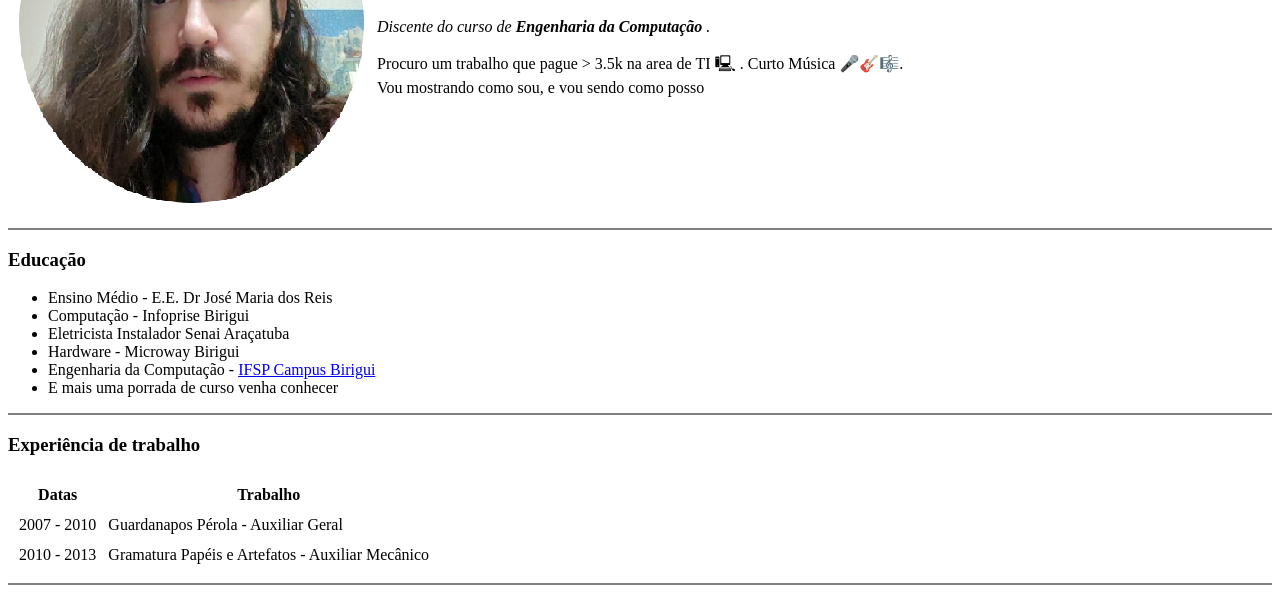
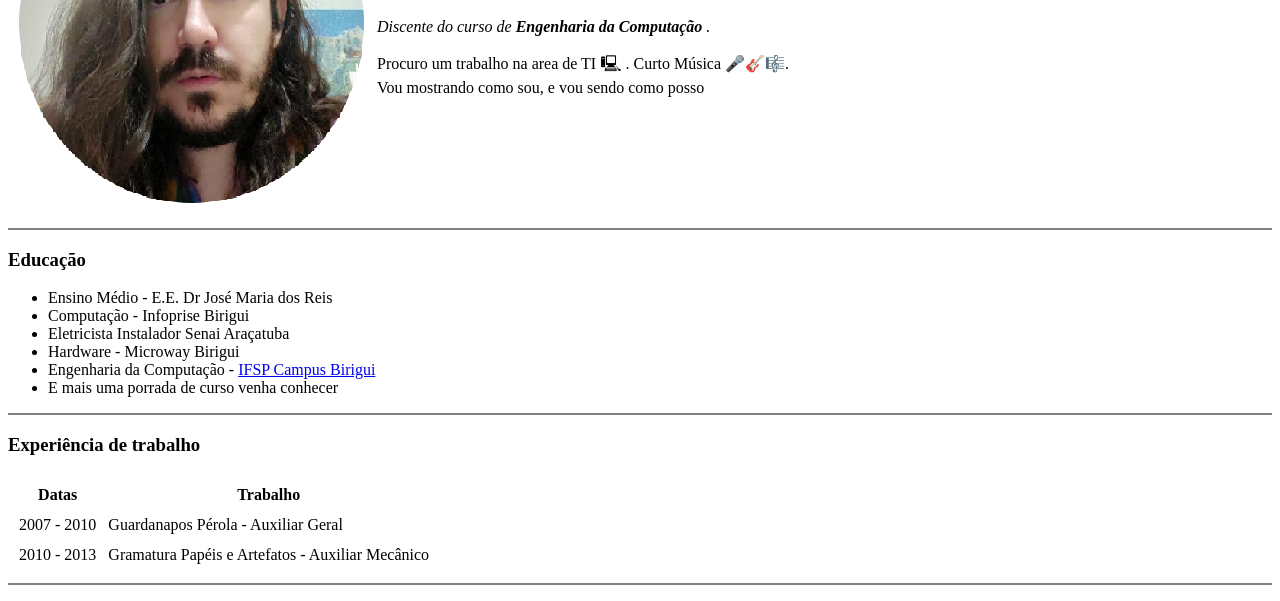
Before and after one commit to djavanc/cv-html, a plain HTML site: page index.html in a window 1280 px wide. Shown: the part 177-778 px from the top of the page. Drawn offline with Linux system fonts and the light colour scheme.

Commit message:
Update index.html

```diff
--- a/index.html
+++ b/index.html
@@ -13,7 +13,7 @@
       <td>
         <h1>Djavan Candeia</h1>
         <p><em>Discente do curso de <strong> Engenharia da Computação </strong>.</em></p>
-        <p>Procuro um trabalho que pague > 3.5k na area de TI 🖳 . Curto Música 🎤🎸🎼. <br>Vou mostrando como sou, e vou sendo como posso </p>
+        <p>Procuro um trabalho na area de TI 🖳 . Curto Música 🎤🎸🎼. <br>Vou mostrando como sou, e vou sendo como posso </p>
       </td>
     </tr>
 
```
